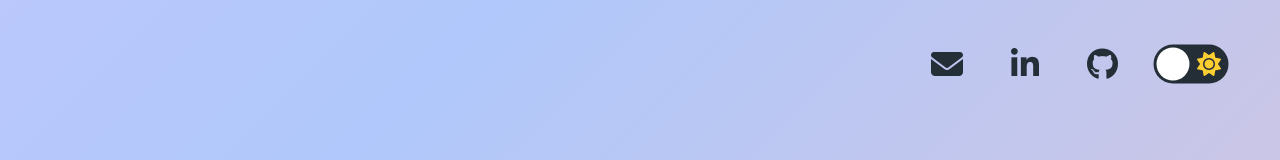
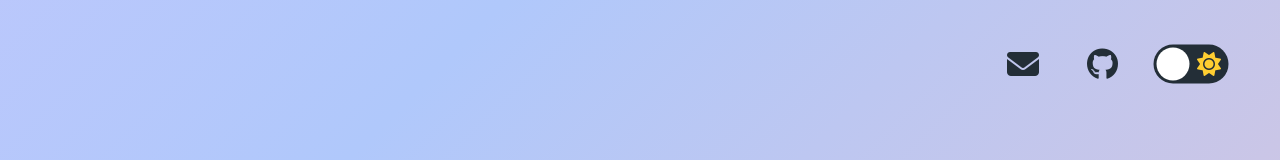
Before and after one commit to Gerakash/aigerim_kash, a plain HTML site: page index.html in a window 1280 px wide. Shown: the top 160 px of the page. Drawn offline with Linux system fonts and the light colour scheme.

Commit message:
header update

```diff
--- a/index.html
+++ b/index.html
@@ -17,9 +17,6 @@
         <div class="social">
             <a href="mailto: kash.aigerim@gmail.com" >
                 <i class="fa-sharp fa-solid fa-envelope"></i>
-            </a>
-            <a href="www.linkedin.com/in/aigerim-kash"  target=”_blank”>
-                <i class="fa-brands fa-linkedin-in"></i>
             </a>
             <a href="https://github.com/Gerakash" target=”_blank”>
                 <i class="fa-brands fa-github"></i>
```
Also changed, not shown: 1 other file.
